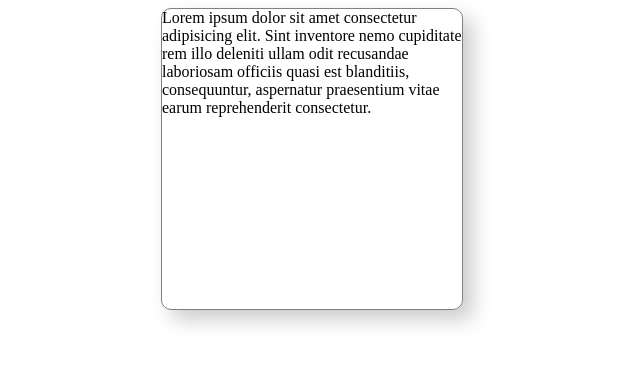
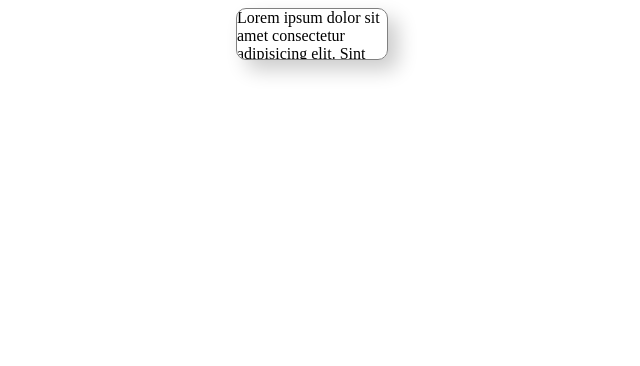
Before and after one commit to torki-yaseen/HTML-CSS-Bootcamp, a plain HTML site: page css/index.html in a window 1280 px wide. Shown: the whole page, without its empty margins (348-988 px from the left). Drawn offline with Linux system fonts and the light colour scheme.

Commit message:
overflow

```diff
--- a/css/app.css
+++ b/css/app.css
@@ -18,9 +18,10 @@ div {
 }
 
 .shadow {
-  width: 300px;
-  height: 300px;
+  width: 150px;
+  height: 50px;
   border: 1px solid gray;
+  overflow: scroll;
   margin: 0 auto;
   border-radius: 10px;
   box-shadow: 10px 10px 20px rgba(0, 0, 0, 0.2);
```
